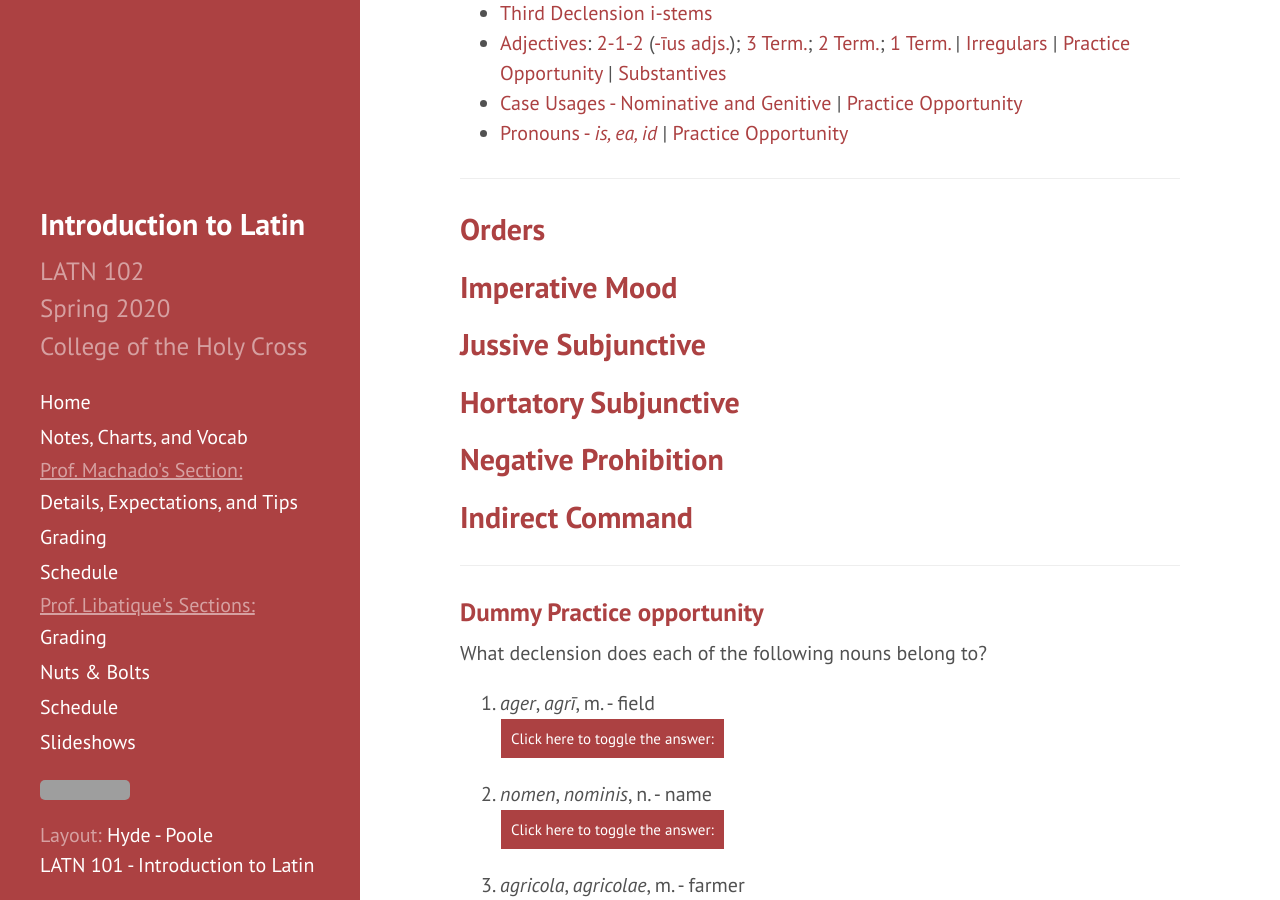
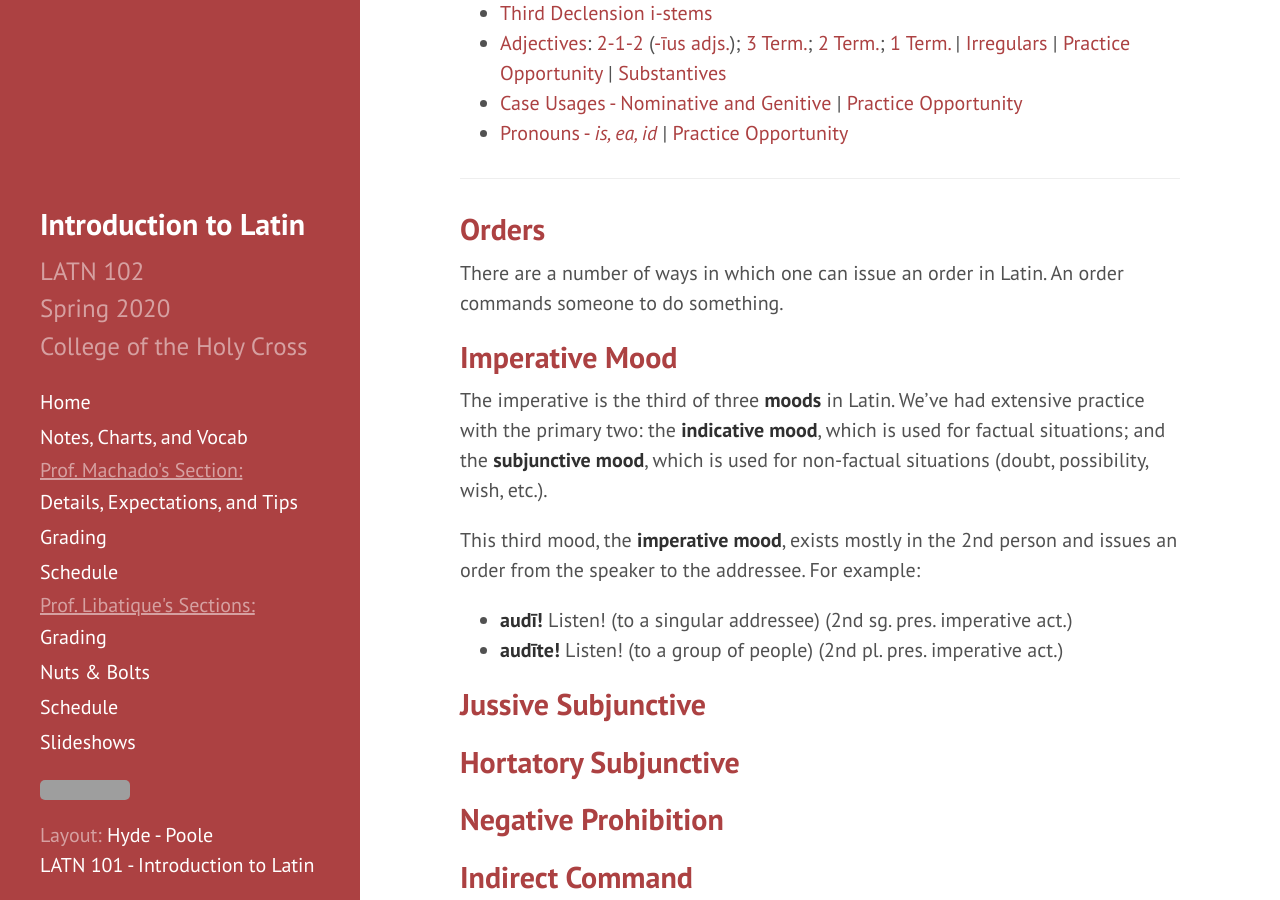
Before and after one commit to DLibatique/LATN102-S20, a Jekyll site: the page built from notes/21-orders.md, in a window 1280 px wide and 900 px high, scrolled down 314 px. Built offline with Jekyll 4.4.1, drawn with Linux system fonts in a browser that asks for light colours; grey boxes are pictures that could not be loaded.

Commit message:
began orders module

```diff
--- a/notes/21-orders.md
+++ b/notes/21-orders.md
@@ -21,7 +21,18 @@ Dummy Navigation
 
 ## Orders
 
+There are a number of ways in which one can issue an order in Latin. An order commands someone to do something.
+
 ## Imperative Mood
+
+The imperative is the third of three **moods** in Latin. We've had extensive practice with the primary two: the **indicative mood**, which is used for factual situations; and the **subjunctive mood**, which is used for non-factual situations (doubt, possibility, wish, etc.).
+
+This third mood, the **imperative mood**, exists mostly in the 2nd person and issues an order from the speaker to the addressee. For example:
+
+- **audī!** Listen! (to a singular addressee) (2nd sg. pres. imperative act.)
+- **audīte!** Listen! (to a group of people) (2nd pl. pres. imperative act.)
+
+
 
 ## Jussive Subjunctive
 
```
